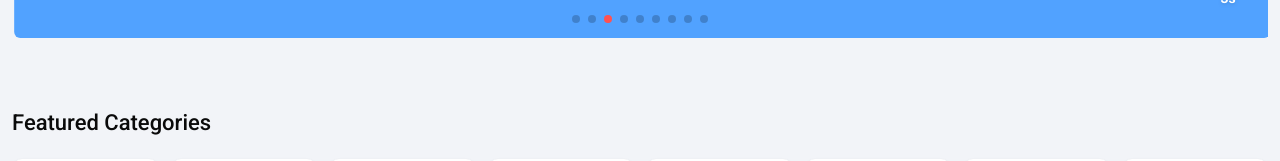
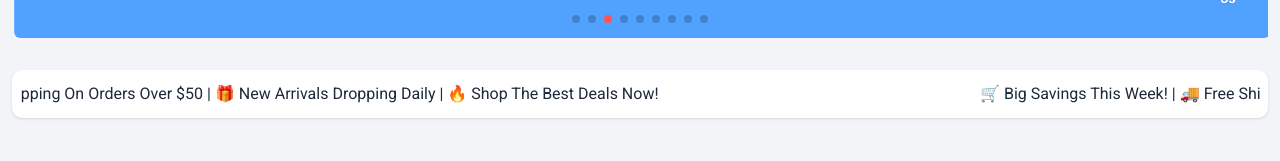
Before and after one commit to shakibalfurkan/classyshop-customer-app, a React (Vite) app: page / in a window 1280 px wide. Shown: the part 752-913 px from the top of the page. Built offline with nearby package versions, Linux system fonts and the light colour scheme.

Commit message:
AnnouncementMarquee section created

```diff
--- a/package.json
+++ b/package.json
@@ -22,6 +22,7 @@
     "lucide-react": "^0.487.0",
     "react": "^19.0.0",
     "react-dom": "^19.0.0",
+    "react-fast-marquee": "^1.6.5",
     "react-icons": "^5.5.0",
     "react-router-dom": "^7.5.0",
     "swiper": "^11.2.6",
--- /dev/null
+++ b/src/components/AnnouncementMarquee/index.tsx
@@ -0,0 +1,16 @@
+import Marquee from "react-fast-marquee";
+
+export default function AnnouncementMarquee() {
+  return (
+    <section className="container mt-8">
+      <div className="bg-white rounded-lg shadow px-2">
+        <Marquee>
+          <p className=" py-3 text-gray-800">
+            🛒 Big Savings This Week! | 🚚 Free Shipping On Orders Over $50 | 🎁
+            New Arrivals Dropping Daily | 🔥 Shop The Best Deals Now!
+          </p>
+        </Marquee>
+      </div>
+    </section>
+  );
+}
--- a/src/pages/Home/index.tsx
+++ b/src/pages/Home/index.tsx
@@ -1,3 +1,4 @@
+import AnnouncementMarquee from "@/components/AnnouncementMarquee";
 import Banner from "@/components/Banner";
 import HomeCategorySlider from "@/components/HomeCategorySlider";
 
@@ -5,6 +6,7 @@
   return (
     <section className="min-h-screen">
       <Banner />
+      <AnnouncementMarquee />
       <HomeCategorySlider />
     </section>
   );
```
Also changed, not shown: 2 other files (tests, documents, lock files or other folders).
